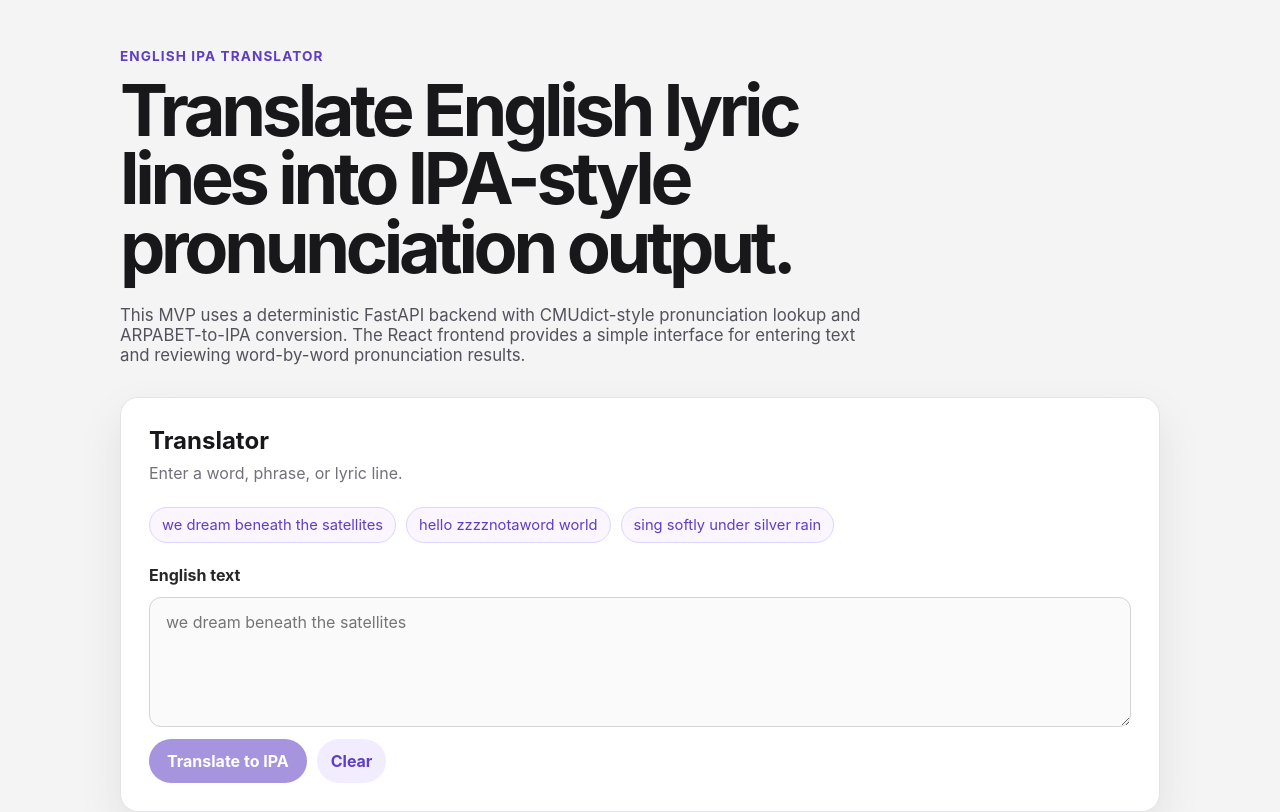
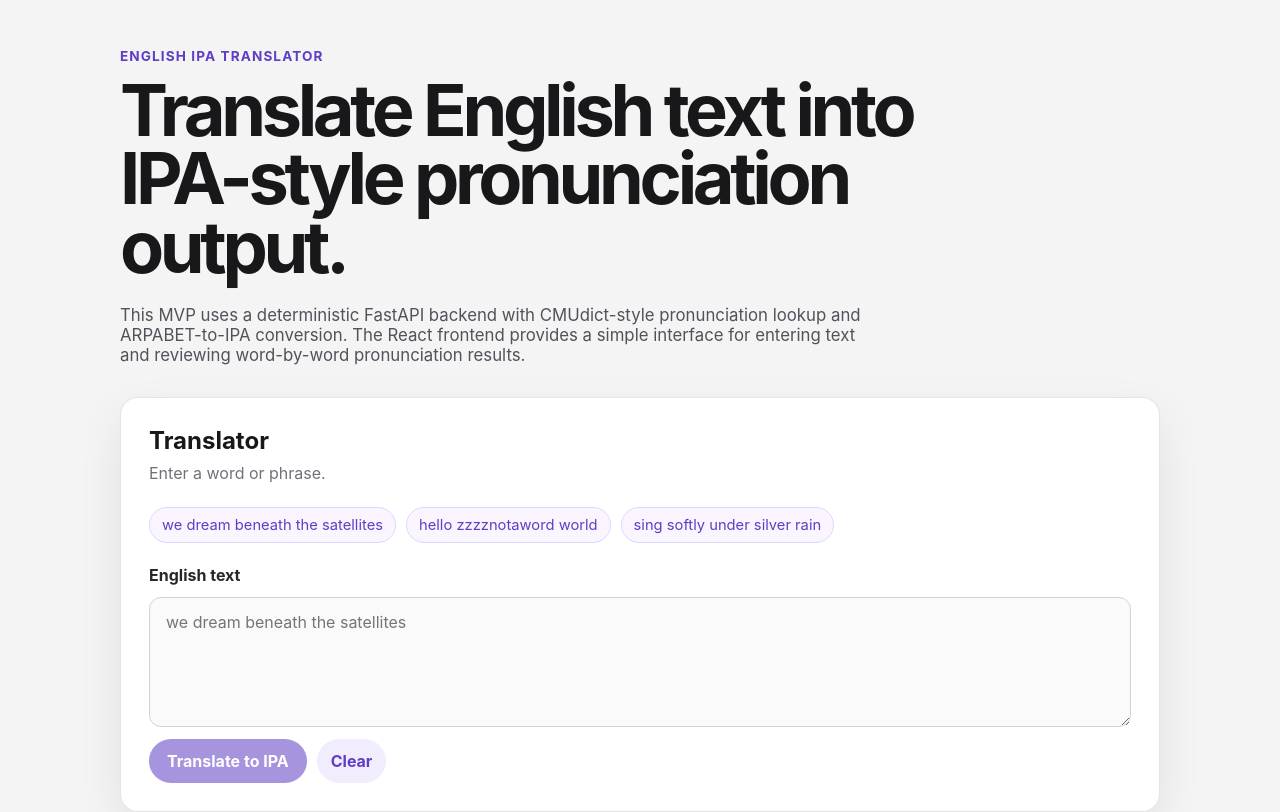
Before and after one commit to nathanbrenton/english-ipa-translator, a React (Vite) app in the folder frontend/: page / in a window 1280 px wide. Shown: the top 812 px of the page. Built offline with nearby package versions, Linux system fonts and the light colour scheme.

Commit message:
Refine public MVP wording

```diff
--- a/frontend/src/App.tsx
+++ b/frontend/src/App.tsx
@@ -79,7 +79,7 @@ function App() {
     <main className="app-shell">
       <section className="hero-panel">
         <p className="eyebrow">English IPA Translator</p>
-        <h1>Translate English lyric lines into IPA-style pronunciation output.</h1>
+        <h1>Translate English text into IPA-style pronunciation output.</h1>
         <p className="hero-copy">
           This MVP uses a deterministic FastAPI backend with CMUdict-style
           pronunciation lookup and ARPABET-to-IPA conversion. The React frontend
--- a/frontend/src/components/TranslatorForm.tsx
+++ b/frontend/src/components/TranslatorForm.tsx
@@ -30,7 +30,7 @@ function TranslatorForm({
       <div className="card-header">
         <div>
           <h2 id="translator-heading">Translator</h2>
-          <p>Enter a word, phrase, or lyric line.</p>
+          <p>Enter a word or phrase.</p>
         </div>
       </div>
 
```
Also changed, not shown: 2 other files (tests, documents, lock files or other folders).
